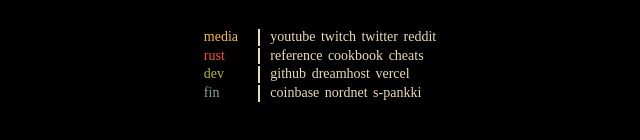
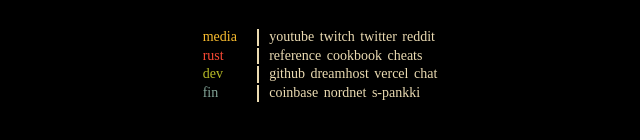
Before and after one commit to emilnuutinen/dotfiles_macos, a plain HTML site: page startpage/index.html in a window 1280 px wide. Shown: the part 358-498 px from the top of the page, 319-959 px from the left. Drawn offline with Linux system fonts and the light colour scheme.

Commit message:
Add link to ChatGPT

```diff
--- a/startpage/index.html
+++ b/startpage/index.html
@@ -34,6 +34,7 @@
           <li><a href="https://www.github.com/emilnuutinen">github</a></li>
           <li><a href="https://panel.dreamhost.com/">dreamhost</a></li>
           <li><a href="https://vercel.com/">vercel</a></li>
+          <li><a href="https://chat.openai.com/chat">chat</a></li>
         </ul>
         <ul>
           <li>fin</li>
```
